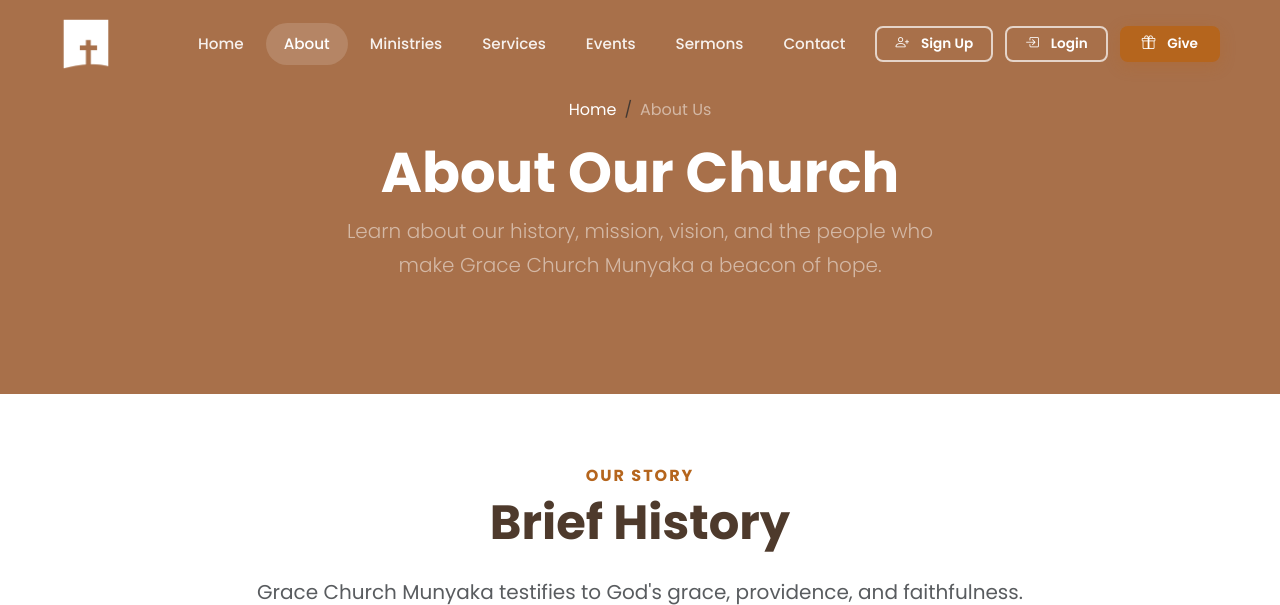
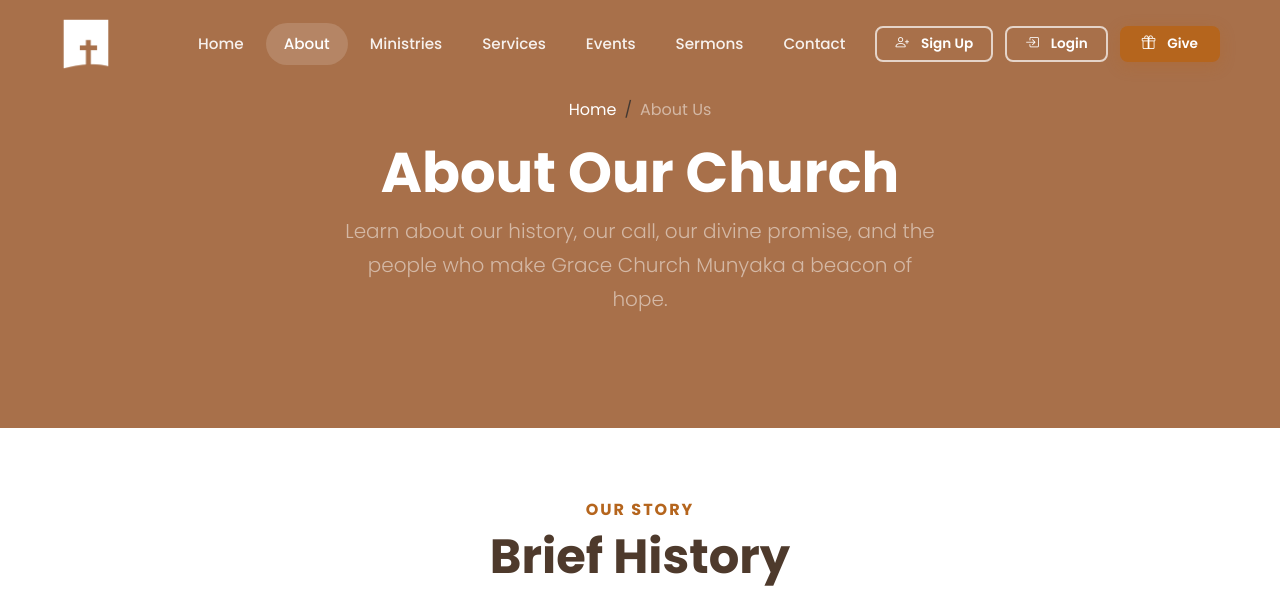
Before and after one commit to mbuguam443/grace-church, a Django app: page /about-us/ in a window 1280 px wide. Shown: the top 605 px of the page. Run offline with Django 4.2, Linux system fonts and the light colour scheme; data comes from the database, SQL or seed files in the repository.

Commit message:
About page: use Our Call and Our Divine Promise card titles

```diff
--- a/templates/public/about.html
+++ b/templates/public/about.html
@@ -2,7 +2,7 @@
 {% load static %}
 
 {% block title %}About Us - Grace Church Munyaka{% endblock %}
-{% block meta_description %}The brief history of Grace Church Munyaka — from a family fellowship in Zone-T, Ruiru East, to a vibrant church proclaiming the Gospel of Jesus Christ. Our mission and vision.{% endblock %}
+{% block meta_description %}The brief history of Grace Church Munyaka — from a family fellowship in Zone-T, Ruiru East, to a vibrant church proclaiming the Gospel of Jesus Christ. Our call and divine promise.{% endblock %}
 {% block og_title %}About Us - Grace Church Munyaka{% endblock %}
 
 {% block content %}
@@ -17,7 +17,7 @@
         </nav>
         <h1 class="display-4 fw-bold">About Our Church</h1>
         <p class="lead text-white-50 mx-auto" style="max-width: 600px;">
-            Learn about our history, mission, vision, and the people who make Grace Church Munyaka a beacon of hope.
+            Learn about our history, our call, our divine promise, and the people who make Grace Church Munyaka a beacon of hope.
         </p>
     </div>
 </section>
@@ -133,7 +133,7 @@
     </div>
 </section>
 
-<!-- Mission & Vision Section -->
+<!-- Our Call & Divine Promise Section -->
 <section class="py-5">
     <div class="container py-4">
         <div class="row g-4">
@@ -143,7 +143,7 @@
                         <div class="icon-box bg-primary bg-opacity-10 rounded-circle d-flex align-items-center justify-content-center me-3" style="width: 60px; height: 60px;">
                             <i class="bi bi-bullseye fs-3 text-primary"></i>
                         </div>
-                        <h3 class="fw-bold text-secondary mb-0">Our Mission</h3>
+                        <h3 class="fw-bold text-secondary mb-0">Our Call</h3>
                     </div>
                     <p class="text-muted fs-5">
                         "To grow in the grace and knowledge of our Lord and Savior Jesus Christ. The church is
@@ -158,7 +158,7 @@
                         <div class="icon-box bg-accent bg-opacity-10 rounded-circle d-flex align-items-center justify-content-center me-3" style="width: 60px; height: 60px;">
                             <i class="bi bi-door-open fs-3 text-accent"></i>
                         </div>
-                        <h3 class="fw-bold text-secondary mb-0">Our Vision</h3>
+                        <h3 class="fw-bold text-secondary mb-0">Our Divine Promise</h3>
                     </div>
                     <p class="text-muted fs-5">
                         "Based on Revelation 3:8, Grace Church believes God has set before it an open door that
```
